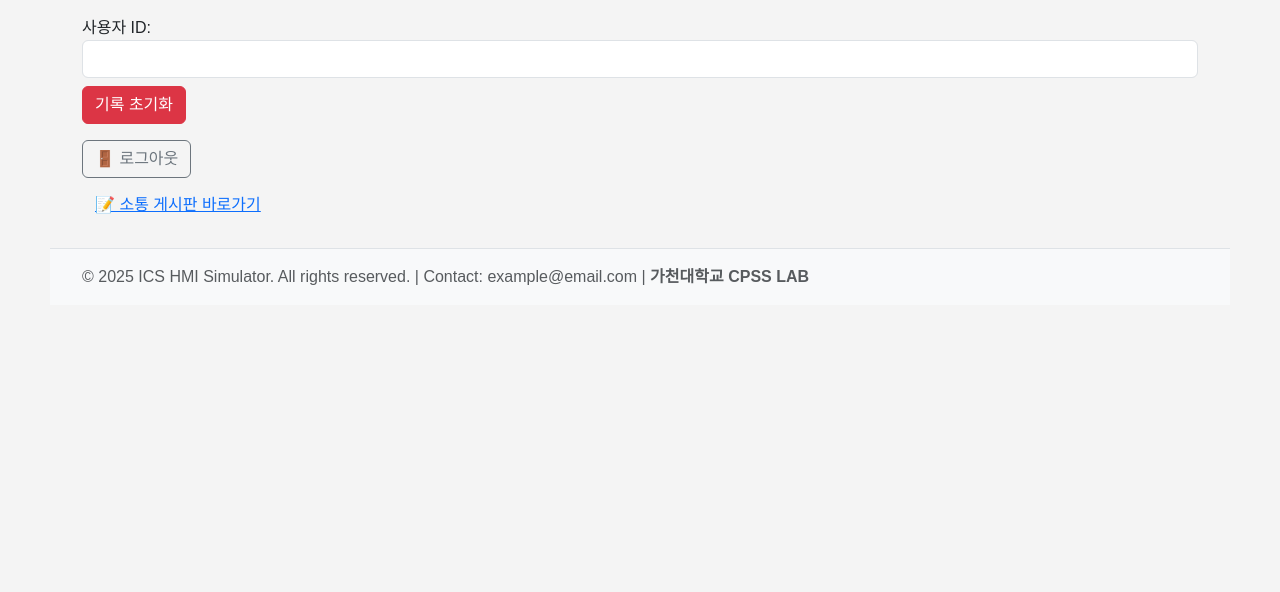
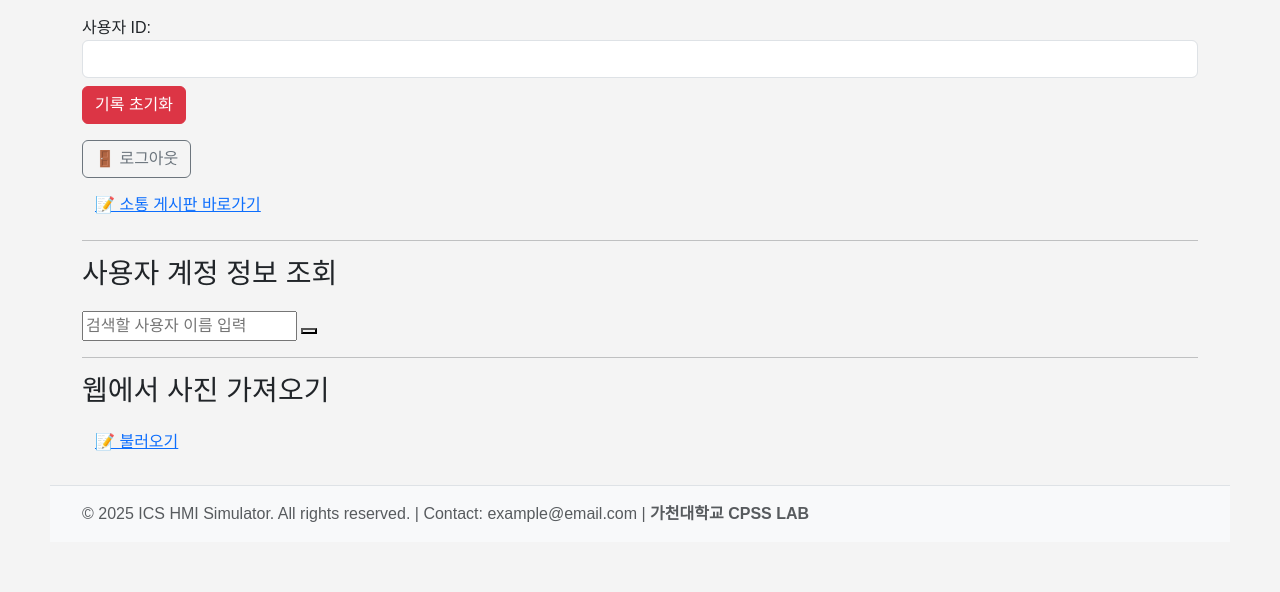
Before and after one commit to code5312/_CPSS_ICS_Server, a Flask app: page / in a window 1280 px wide. Shown: the part 2076-2668 px from the top of the page. Before the commit the page ends 2361 px from the top, so only its background shows below. Run offline with Flask 3, Linux system fonts and the light colour scheme; data comes from the database, SQL or seed files in the repository.

Commit message:
Update index.html

```diff
--- a/ics-hmi-simulator/app/templates/index.html
+++ b/ics-hmi-simulator/app/templates/index.html
@@ -63,6 +63,17 @@
   <button type="submit" class="btn btn-outline-secondary">🚪 로그아웃</button>
 </form>
 <a href="{{ url_for('main.board') }}" class="btn btn-link mt-2">📝 소통 게시판 바로가기</a>
+
+<hr>
+
+<h3> 사용자 계정 정보 조회 </h3>
+<form method = "GET" action="/search_user">
+  <input type="text" name="q" placeholder="검색할 사용자 이름 입력" required>
+  <button type="submit" 검색></button>
+</form>
+<hr>
+<h3> 웹에서 사진 가져오기 </h3>
+<a href="{{ url_for('main.soap') }}" class="btn btn-link mt-2">📝 불러오기</a>
 {% endblock %}
 
 {% block scripts %}
```
